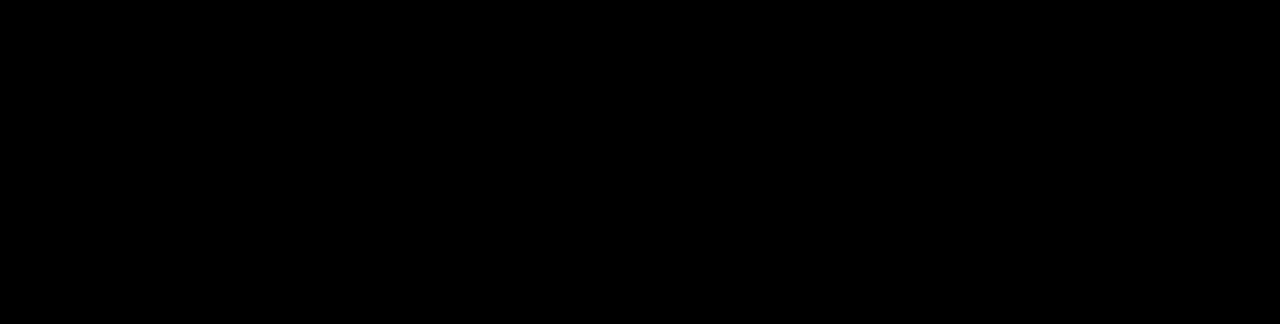
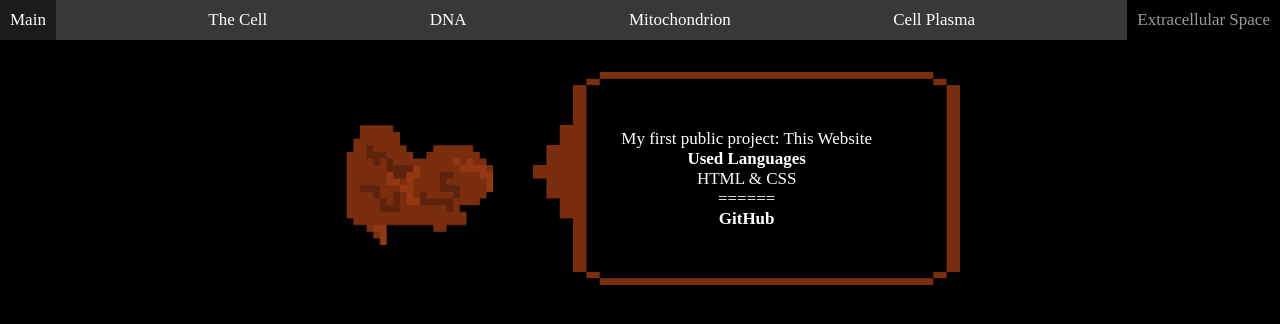
Before and after one commit to EgorTarantin/EgorTarantin.github.io, a plain HTML site: page works.html in a window 1280 px wide. Drawn offline with Linux system fonts and the light colour scheme.

Commit message:
ES page done

```diff
--- a/static/style/news.css
+++ b/static/style/news.css
@@ -0,0 +1,37 @@
+section {
+    width: 100vw;
+    height: 100vh;
+}
+
+.content {
+    grid-column: 2/13;
+    display: flex;
+    height: 100%;
+    width: 100%;
+    background-image: url("../images/pla-plasma-background.png");
+    background-size: 100% 100%;
+    justify-content: center;
+}
+
+.textbox {
+    display: flex;
+    margin-top: 12%;
+    width: 60%;
+    flex-direction: column;
+}
+
+.textbox p {
+    color: black;
+}
+
+@media (max-width: 600px) {
+    .textbox {
+        margin-top: 20%;
+    }
+}
+
+@media (max-width: 370px) {
+    .textbox {
+        margin-top: 31%;
+    }
+}
--- a/static/style/works.css
+++ b/static/style/works.css
@@ -0,0 +1,32 @@
+section {
+    height: 100vh;
+    width: 100vw;
+}
+
+.content {
+    display: flex;
+    grid-column: 2/12;
+    flex-direction: column;
+}
+
+.entry {
+    display: flex;
+    width: 100%;
+    margin-top: 3%;
+    justify-content: center;
+}
+
+.entry img {
+    height: 100%;
+    width: 20%;
+}
+
+.textbox {
+    display: flex;
+    width: 40%;
+    justify-content: center;
+    align-items: center;
+    background-image: url("../images/ext-textbox-left.png");
+    background-size: 100% 100%;
+    flex-direction: column;
+}
--- a/works.html
+++ b/works.html
@@ -11,11 +11,34 @@
 </head>
 <body>
     <header>
-
+        <nav>
+            <div class="drop">
+                <button class="nav-btn">&#9776</button>
+                <div class="nav-list">
+                    <a class="text-format-text" href="index.html">Main</a>
+                    <a class="text-format-text" href="home.html">The Cell</a>
+                    <a class="text-format-text" href="about_me.html">DNA</a>
+                    <a class="text-format-text" href="experience.html">Mitochondrion</a>
+                    <a class="text-format-text" href="news.html">Cell Plasma</a>
+                    <a class="nav-active text-format-text" href="works.html">Extracellular Space</a>
+                </div>
+            </div>
+        </nav>
     </header>
 
-    <section>
-
+    <section class="grid-main">
+        <div class="content">
+            <div class="entry">
+                <img src="static/images/ext-protein-1.png" alt="protein-pixelart">
+                <div class="textbox">
+                    <p class="text-format-text">My first public project: This Website</p>
+                    <p class="text-format-text bold">Used Languages</p>
+                    <p class="text-format-text">HTML & CSS</p>
+                    <p class="text-format-text">======</p>
+                    <a class="text-format-text bold" href="#">GitHub</a>
+                </div>
+            </div>
+        </div>
     </section>
 </body>
 </html>
```
Also changed, not shown: news.html (+20 -3 lines), static/images/ext-protein-1.png (added), static/images/ext-textbox-left.png (added), static/images/pla-plasma-background.png (added).
